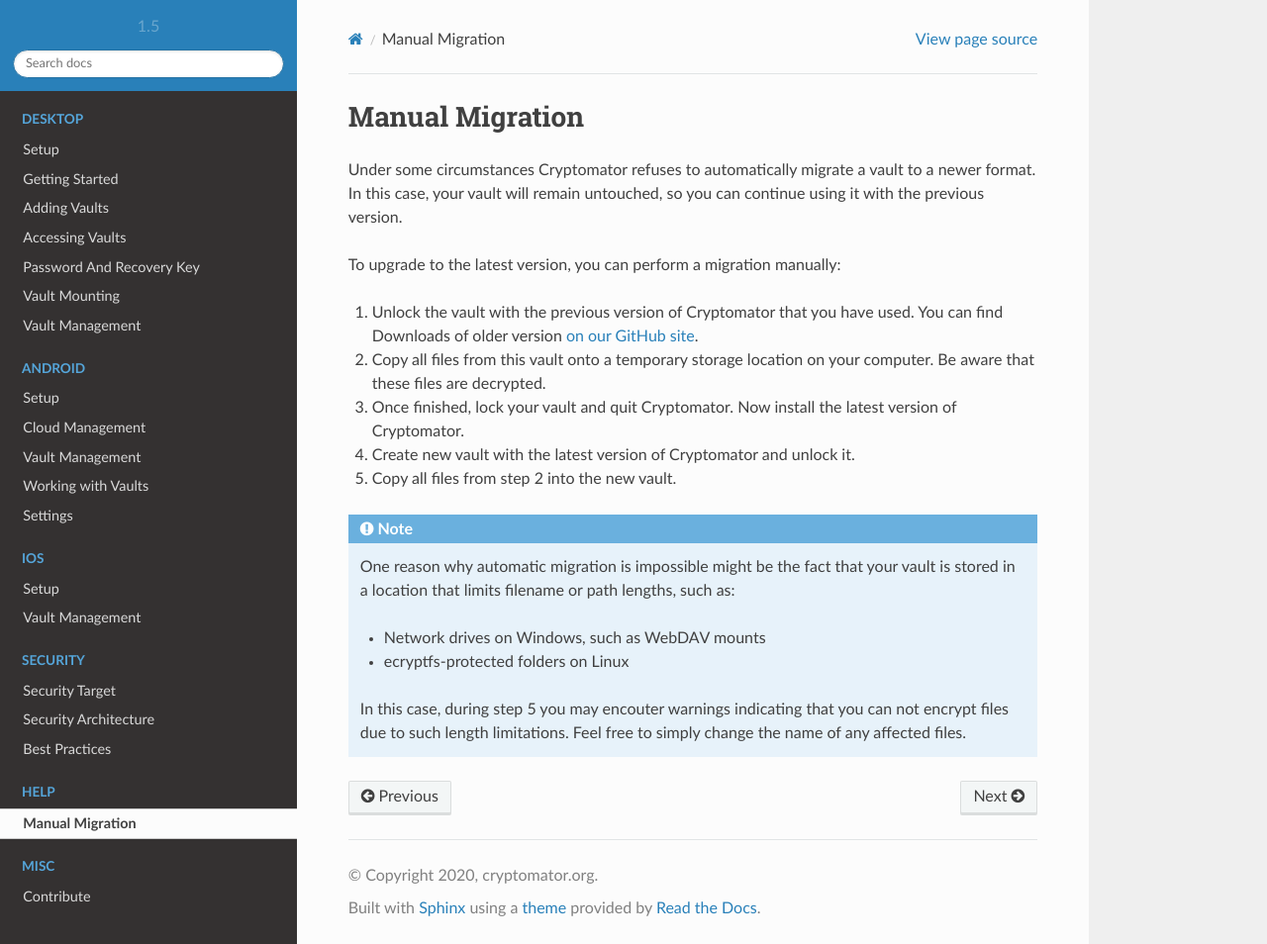
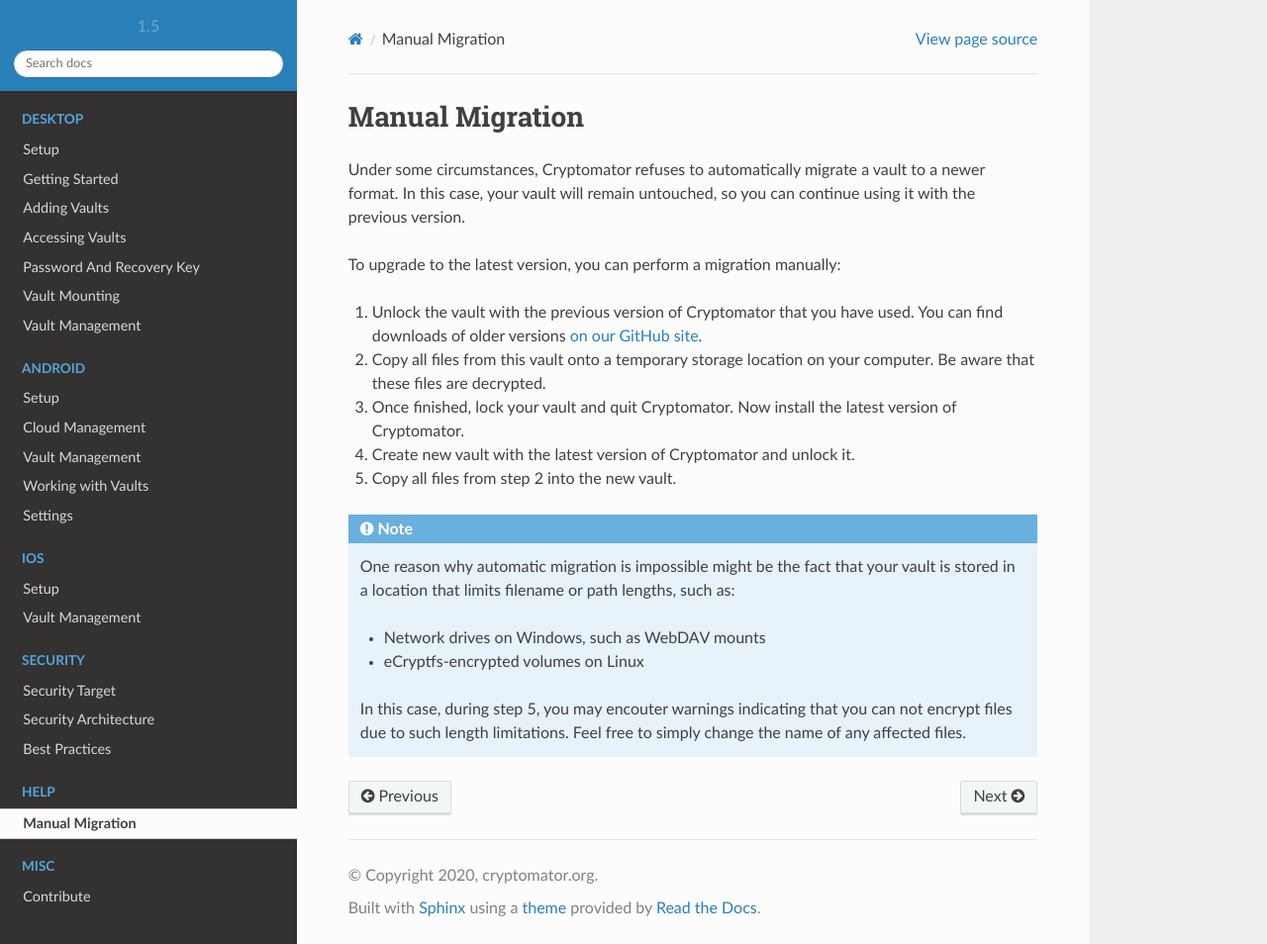
Before and after one commit to cryptomator/docs, a Sphinx documentation site: the page built from source/help/manual-migration.rst, in a window 1280 px wide and 954 px high. Shown: the whole window at 99% size. Built offline with Sphinx 7.4.7 and the Read the Docs theme 2.0.0, drawn with Linux system fonts in a browser that asks for light colours.

Commit message:
proofread help/manual-migration

```diff
--- a/source/help/manual-migration.rst
+++ b/source/help/manual-migration.rst
@@ -1,11 +1,11 @@
 Manual Migration
 ================
 
-Under some circumstances Cryptomator refuses to automatically migrate a vault to a newer format. In this case, your vault will remain untouched, so you can continue using it with the previous version.
+Under some circumstances, Cryptomator refuses to automatically migrate a vault to a newer format. In this case, your vault will remain untouched, so you can continue using it with the previous version.
 
 To upgrade to the latest version, you can perform a migration manually:
 
-1. Unlock the vault with the previous version of Cryptomator that you have used. You can find Downloads of older version `on our GitHub site <https://github.com/cryptomator/cryptomator/releases/>`_.
+1. Unlock the vault with the previous version of Cryptomator that you have used. You can find downloads of older versions `on our GitHub site <https://github.com/cryptomator/cryptomator/releases/>`_.
 2. Copy all files from this vault onto a temporary storage location on your computer. Be aware that these files are decrypted.
 3. Once finished, lock your vault and quit Cryptomator. Now install the latest version of Cryptomator.
 4. Create new vault with the latest version of Cryptomator and unlock it.
@@ -16,6 +16,6 @@
     One reason why automatic migration is impossible might be the fact that your vault is stored in a location that limits filename or path lengths, such as:
 
     - Network drives on Windows, such as WebDAV mounts
-    - ecryptfs-protected folders on Linux
+    - eCryptfs-encrypted volumes on Linux
 
-    In this case, during step 5 you may encouter warnings indicating that you can not encrypt files due to such length limitations. Feel free to simply change the name of any affected files.
+    In this case, during step 5, you may encouter warnings indicating that you can not encrypt files due to such length limitations. Feel free to simply change the name of any affected files.
```
